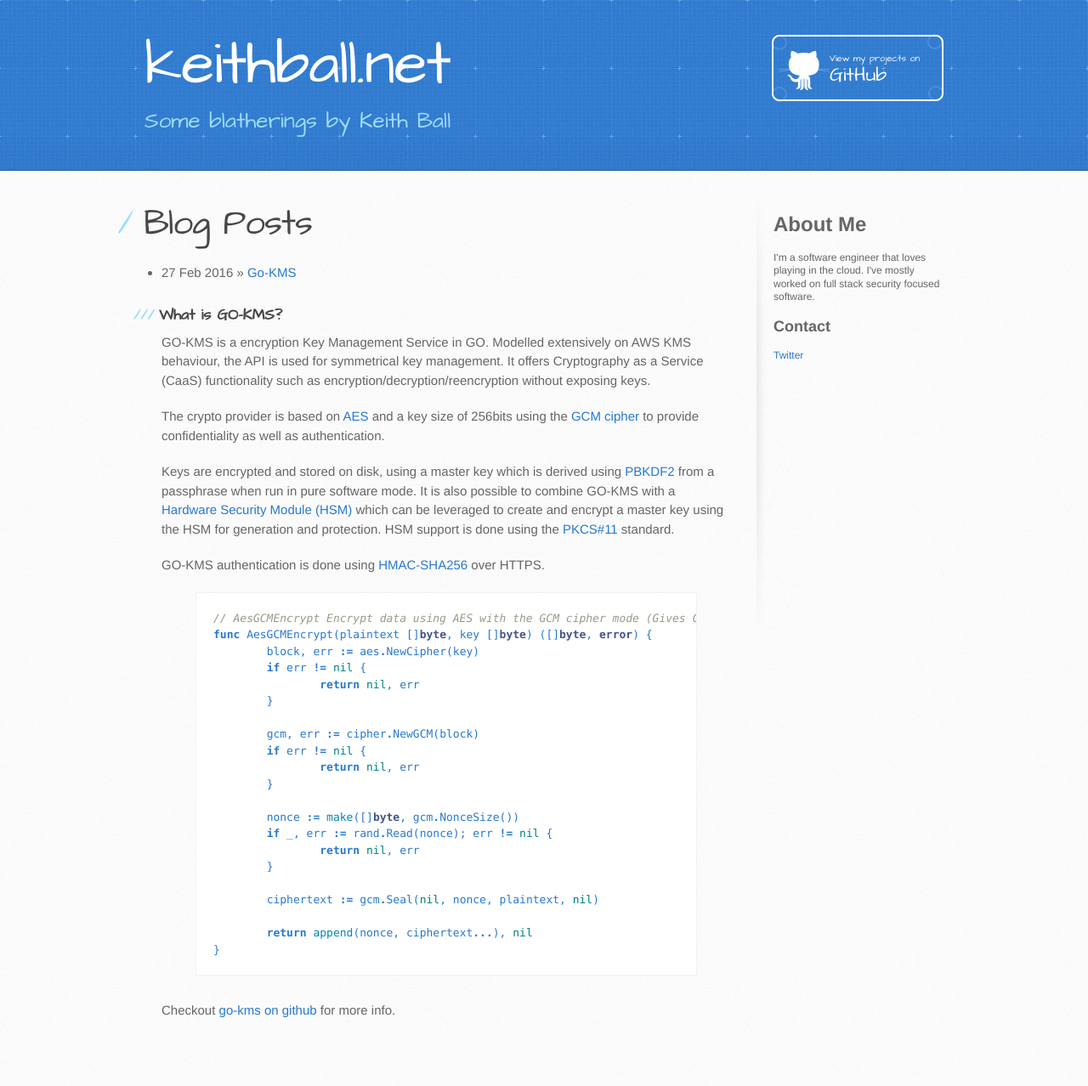
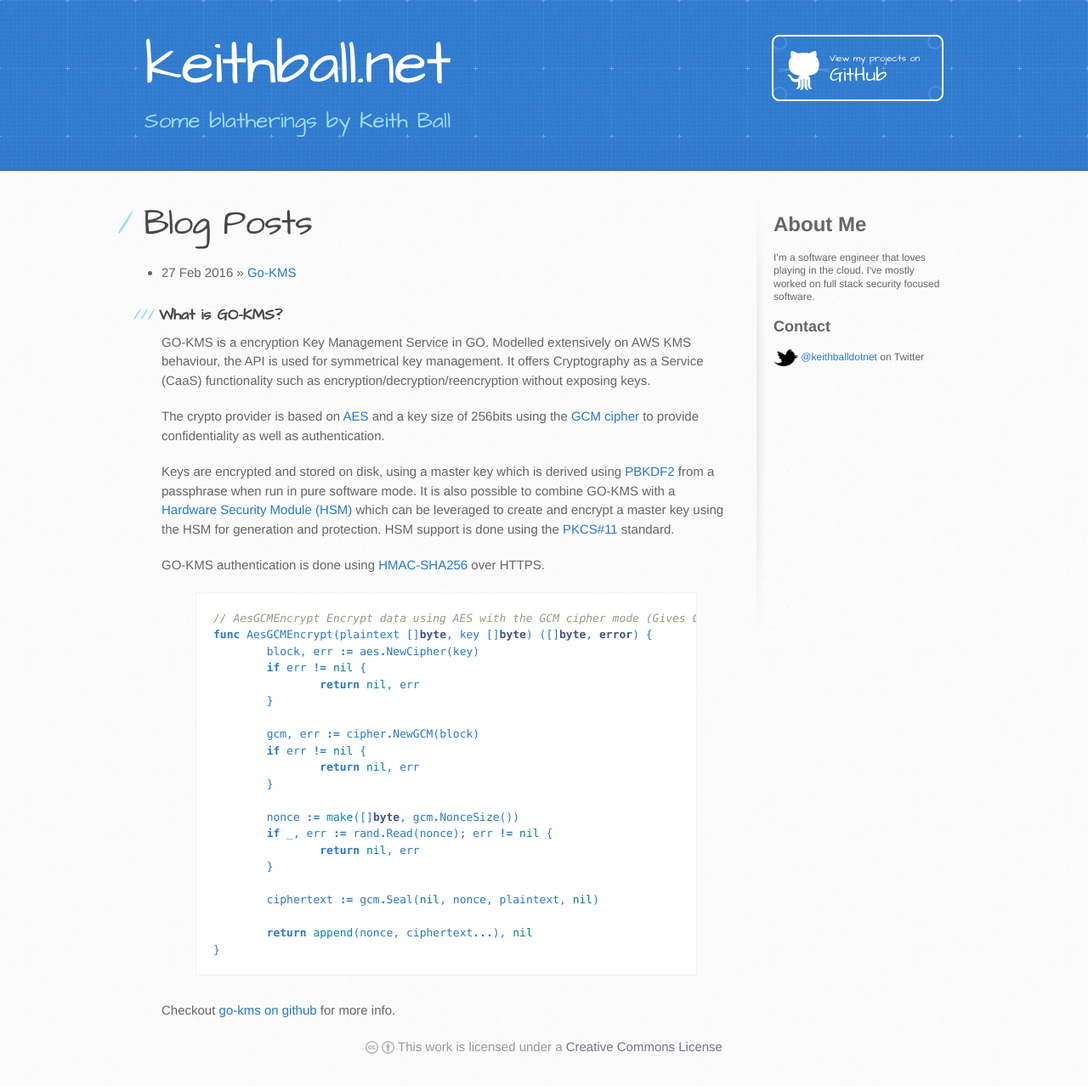
Before and after one commit to Inflatablewoman/inflatablewoman.github.io, a Jekyll site: the page built from index.html, in a window 1280 px wide. Shown: the whole page at 85% size. Built offline with Jekyll 4.4.1, drawn with Linux system fonts in a browser that asks for light colours; before the commit the page ends 1243 px from its top, so only the background shows below that.

Commit message:
Added favicon to header, added creative commons license.. and twitter logo

```diff
--- a/_layouts/default.html
+++ b/_layouts/default.html
@@ -8,7 +8,7 @@
     <link rel="stylesheet" type="text/css" href="{{ site.baseurl }}/stylesheets/stylesheet.css" media="screen" />
     <link rel="stylesheet" type="text/css" href="{{ site.baseurl }}/stylesheets/pygment_trac.css" media="screen" />
     <link rel="stylesheet" type="text/css" href="{{ site.baseurl }}/stylesheets/print.css" media="print" />
-
+    <link rel="shortcut icon" href="/favicon.ico">
     <!--[if lt IE 9]>
     <script src="//html5shiv.googlecode.com/svn/trunk/html5.js"></script>
     <![endif]-->
@@ -37,10 +37,20 @@
           <h1>About Me</h1>
           I'm a software engineer that loves playing in the cloud.  I've mostly worked on full stack security focused software.
           <h2>Contact</h2>
-          <a target="_new" href="https://twitter.com/keithballdotnet">Twitter</a>
+          <img src="/images/twitter.png" width="29" height="20" style="display:inline-block;vertical-align:middle"> <a target="_new" href="https://twitter.com/keithballdotnet">@keithballdotnet</a> on Twitter
         </aside>
       </div>
     </div>
 
+    {% unless page.no_footer %}
+     <footer>
+       <p>
+         <a rel="license" href="http://creativecommons.org/licenses/by/3.0/deed.en_US" class="cc"><img src="/images/cc-cc.png" class="cc">
+         <img src="/images/cc-by.png" class="cc"></a>
+         This work is licensed under a <a rel="license" href="http://creativecommons.org/licenses/by/3.0/deed.en_US">Creative Commons License</a>
+       </p>
+     </footer>
+     {% endunless %}
+
   </body>
 </html>
--- a/stylesheets/stylesheet.css
+++ b/stylesheets/stylesheet.css
@@ -857,6 +857,33 @@ dl dd {
   }
 }
 
+
+
+footer {
+  color:#999;
+  display: block;
+  margin:0;
+  padding:0 0 1em 0;
+  text-align: center;
+}
+  footer img.cc {
+    display: inline-block;
+    vertical-align: -0.2em;
+    border: none;
+    width:1em;
+    height:1em;
+    opacity:0.4;
+  }
+  footer a.cc:hover {
+    text-decoration: none;
+  }
+  footer a.cc:hover img.cc {
+    opacity:1;
+  }
+  footer a:link {
+    color:#778;
+  }
+
 /* Mobile Landscape Size to Tablet Portrait (devices and browsers) */
 @media only screen and (min-width: 480px) and (max-width: 767px) { }
 
```
Also changed, not shown: images/cc-by.png (added), images/cc-cc.png (added), images/twitter.png (added).
